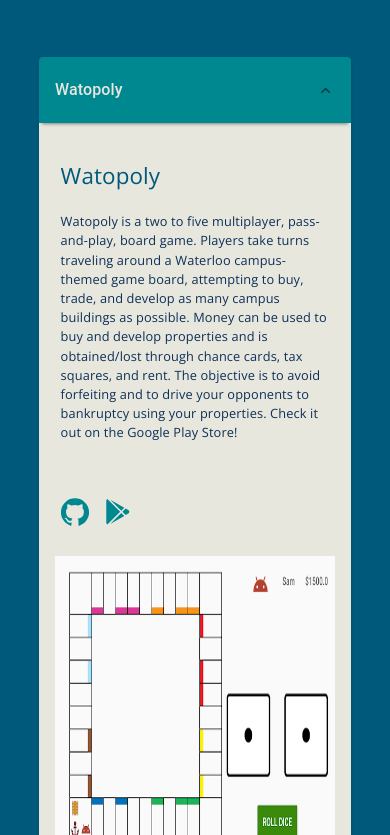
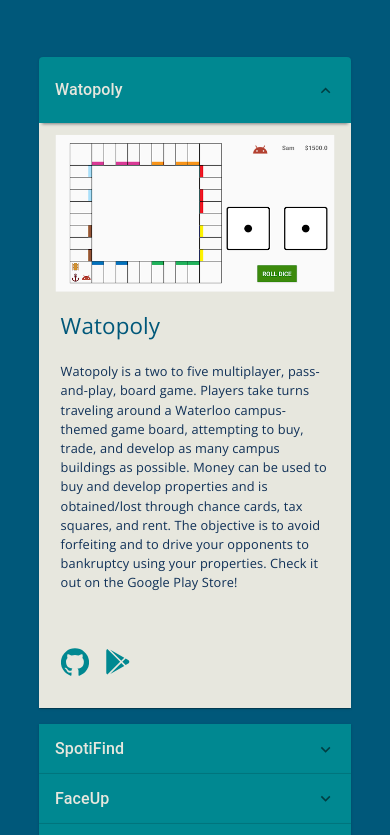
Before and after one commit to PatrickBMaloney/personal-website, a React (Create React App) app: page / in a window 390 px wide. Shown: the part 2729-3564 px from the top of the page. Built offline with nearby package versions, Linux system fonts and the light colour scheme.

Commit message:
Make project section more responsive

```diff
--- a/src/Projects/Projects.jsx
+++ b/src/Projects/Projects.jsx
@@ -31,8 +31,8 @@
           <AccordionDetails className="accordian-details">
             <Typography>
               <Row>
-                <Col>
-                  <div sm={6} className="description-column">
+                <Col sm={6}>
+                  <div className="description-column">
                     <h4 className="project-title">Watopoly</h4>
                     <p className="project-description">
                       Watopoly is a two to five multiplayer, pass-and-play,
@@ -132,8 +132,8 @@
           <AccordionDetails className="accordian-details">
             <Typography>
               <Row>
-                <Col>
-                  <div sm={6} className="description-column">
+                <Col sm={6}>
+                  <div className="description-column">
                     <h4 className="project-title">SpotiFind</h4>
                     <p className="project-description">
                       SpotiFind is a web app that takes in your Spotify
@@ -161,8 +161,8 @@
                           xmlns="http://www.w3.org/2000/svg"
                           x="0px"
                           y="0px"
-                          width="48"
-                          height="48"
+                          width="3em"
+                          height="3em"
                           viewBox="0 0 226 226"
                           styles={{ fill: "white" }}
                         >
@@ -252,8 +252,8 @@
           <AccordionDetails className="accordian-details">
             <Typography>
               <Row>
-                <Col>
-                  <div sm={6} className="description-column">
+                <Col sm={6}>
+                  <div className="description-column">
                     <h4 className="project-title">FaceUp</h4>
                     <h6>
                       <FontAwesomeIcon icon={faTrophy} color="#DAB900" />{" "}
@@ -279,8 +279,8 @@
                           xmlns="http://www.w3.org/2000/svg"
                           x="0px"
                           y="0px"
-                          width="48"
-                          height="48"
+                          width="3em"
+                          height="3em"
                           viewBox="0 0 226 226"
                           styles={{ fill: "white" }}
                         >
@@ -370,8 +370,8 @@
                           xmlns="http://www.w3.org/2000/svg"
                           x="0px"
                           y="0px"
-                          width="48"
-                          height="48"
+                          width="3em"
+                          height="3em"
                           viewBox="0 0 226 226"
                           styles={{ fill: "white" }}
                         >
@@ -431,8 +431,8 @@
           <AccordionDetails className="accordian-details">
             <Typography>
               <Row>
-                <Col>
-                  <div sm={6} className="description-column">
+                <Col sm={6}>
+                  <div className="description-column">
                     <h4 className="project-title">EasyShopper</h4>
                     <p className="project-description">
                       EasyShopper is a Pantry Management Tool to automate a
@@ -460,8 +460,8 @@
                           xmlns="http://www.w3.org/2000/svg"
                           x="0px"
                           y="0px"
-                          width="48"
-                          height="48"
+                          width="3em"
+                          height="3em"
                           viewBox="0 0 226 226"
                           styles={{ fill: "white" }}
                         >
--- a/src/Projects/Projects.scss
+++ b/src/Projects/Projects.scss
@@ -1,5 +1,6 @@
 @import "../sass/global";
 @import "../sass/variables";
+@import "../sass/mixins";
 
 #projects {
   text-align: center;
@@ -48,7 +49,6 @@
   .description-column {
     position: relative;
     width: 100%;
-    // height: 100%;
     text-align: left;
     padding-left: 2%;
     padding-right: 2%;
@@ -81,26 +81,6 @@
       }
     }
 
-    // .devpost {
-    //   color: #008891;
-    //   position: absolute;
-    //   bottom: 22px;
-    //   left: 55px;
-    // }
-
-    // .github {
-    //   color: #008891;
-    //   position: absolute;
-    //   bottom: 30px;
-    // }
-
-    // .play-store {
-    //   color: #008891;
-    //   position: absolute;
-    //   bottom: 27px;
-    //   left: 60px;
-    // }
-
     a:hover {
       filter: grayscale(50%);
     }
@@ -108,25 +88,28 @@
 
   .media-column {
     text-align: center;
+    @include respond(phone) {
+      // width < 575?
+      order: -1;
+      min-height: 150px;
+    }
   }
 
-  .media-column img {
-    height: 300px;
+  .media-column > img {
+    max-height: 300px;
+    max-width: 100%;
+    @include absCenter;
+    @include respond(phone) {
+      height: 90%;
+    }
   }
 
   .spotifind-carousel {
     padding-top: 5%;
+    width: 90%;
     max-width: 500px;
     margin: auto;
-  }
-
-  .mediband-img {
-    height: 90%;
-    margin: 5% auto 5%;
-  }
-
-  .grocery-img {
-    margin-top: 9%;
+    @include absCenter;
   }
 
   .MuiTypography-h6 {
--- a/src/sass/_mixins.scss
+++ b/src/sass/_mixins.scss
@@ -8,9 +8,9 @@
 
 @mixin absCenter {
   position: absolute;
+  transform: translate(-50%, -50%);
   top: 50%;
   left: 50%;
-  transform: translate(-50%, -50%);
 }
 
 // MEDIA QUERY MANAGER
@@ -29,8 +29,8 @@
 */
 @mixin respond($breakpoint) {
   @if $breakpoint == phone {
-    @media only screen and (max-width: 37.5em) {
-      //600px
+    @media only screen and (max-width: 36em) {
+      //576px
       @content;
     }
   }
```
